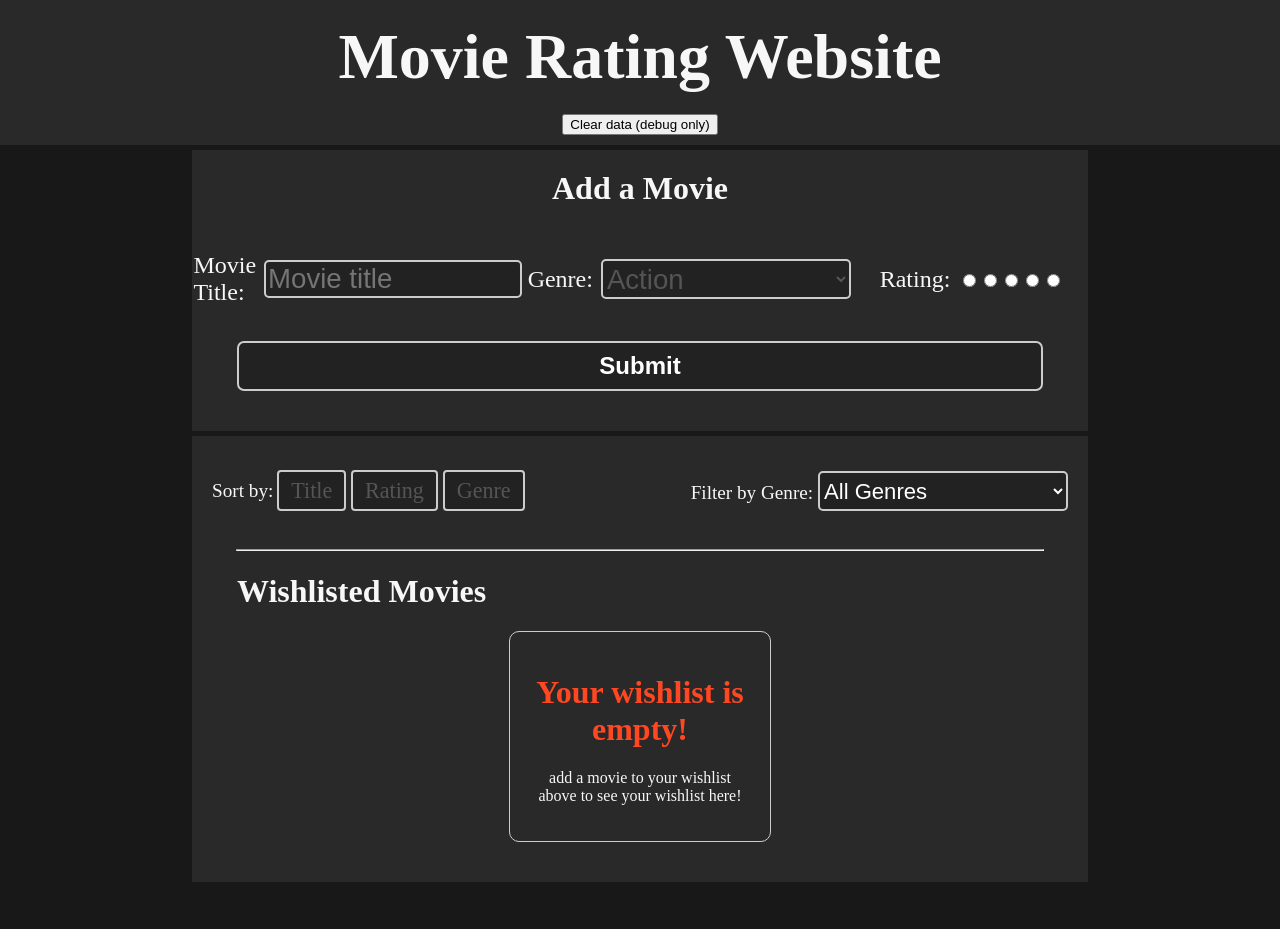
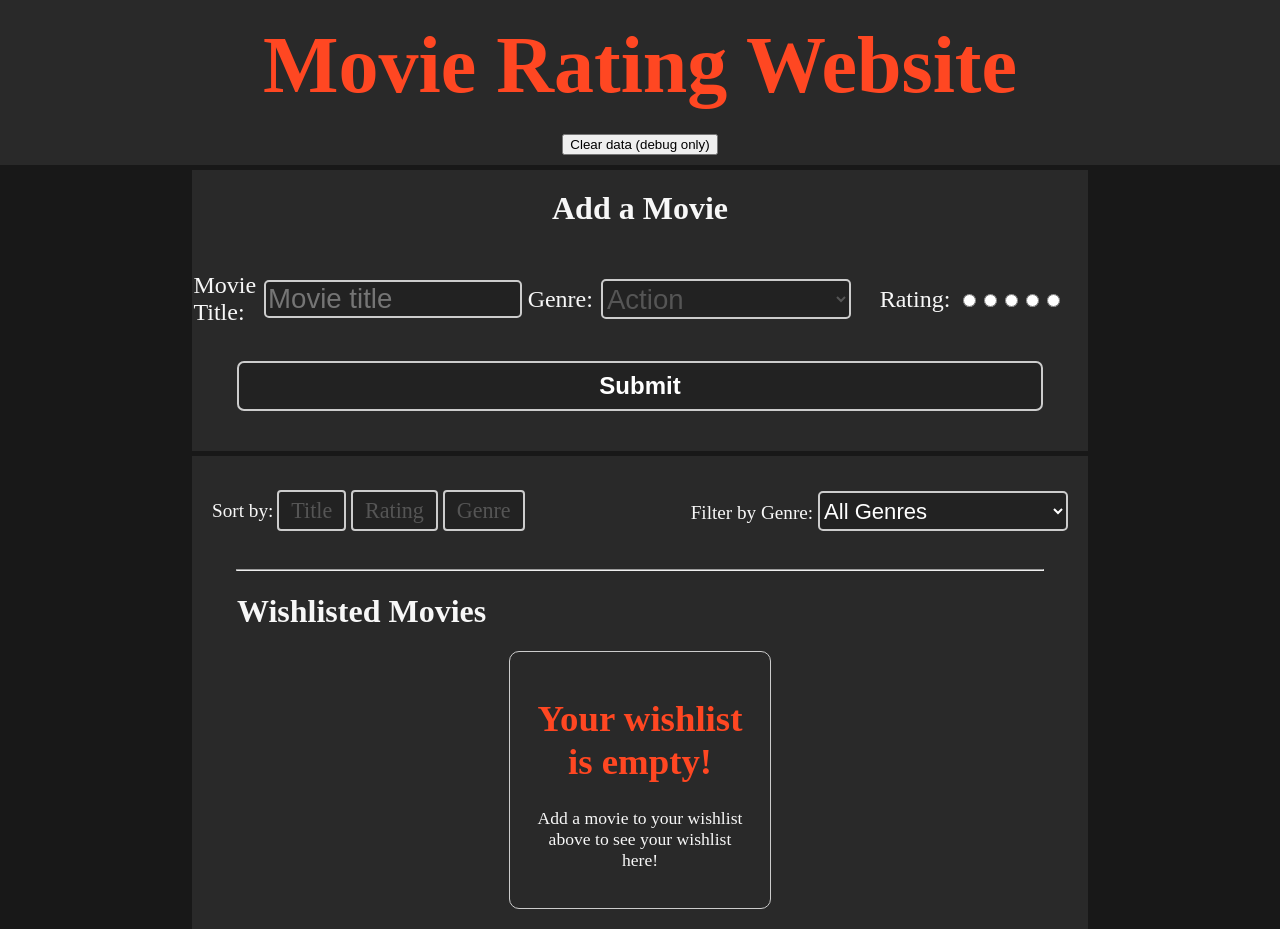
Before and after one commit to Bens-Jammin/CSI3140-Assignment2, a plain HTML site: page index.html in a window 1280 px wide. Before the commit the page ends 882 px from the top, so only its background shows below. Drawn offline with Linux system fonts and the light colour scheme.

Commit message:
spelling

```diff
--- a/scripts.js
+++ b/scripts.js
@@ -7,7 +7,7 @@ function noMoviesDiv() {
     // grid spot , so the first empty div takes up the first spot, putting the info in the second spot
     return `<div></div><div class=empty-wishlist>
         <h1>Your wishlist is empty!</h1>
-        <p>add a movie to your wishlist above to see your wishlist here!</p>
+        <p>Add a movie to your wishlist above to see your wishlist here!</p>
     </div>`
 }
 
--- a/styles.css
+++ b/styles.css
@@ -16,6 +16,8 @@ nav {
     padding-top: 20px;
     padding-bottom: 10px;
     text-align: center;
+    color: #ff4722;
+    font-size: 1.25em;
 }
 nav h1 {
     font-size: 4em;
@@ -39,7 +41,7 @@ body {
 .movie-container {
     background-color: var(--secondary-background);
     width: 70%;
-    padding: 5px 0px 40px 0px;
+    padding: 5px 0px 20px 0px;
 }
 .movie-container .movie-table {
     justify-content: center;
@@ -204,6 +206,6 @@ body {
     border: 1px solid var(--input-bdr);
     border-radius: 10px;
 }
-.empty-wishlist h1 {
-    color: var(--accent1);
-}
+
+.empty-wishlist p  { font-size: 1.1em; }
+.empty-wishlist h1 { color: var(--accent1); font-size: 2.3em; } /* not actually doubling the size ? idk whats goin on :(y */
```
